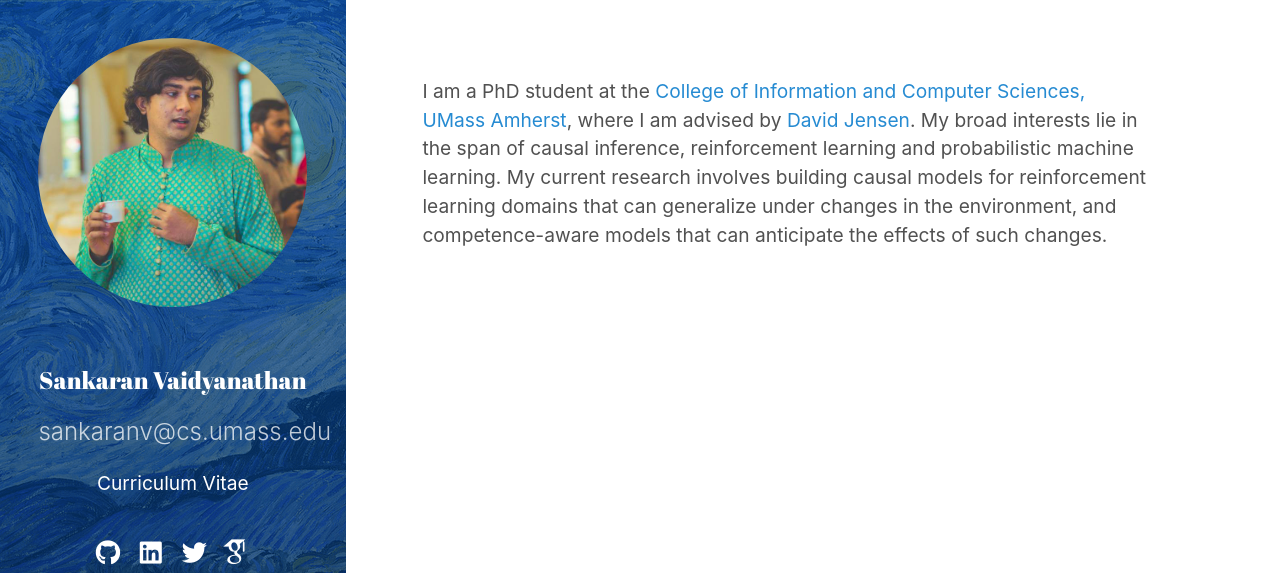
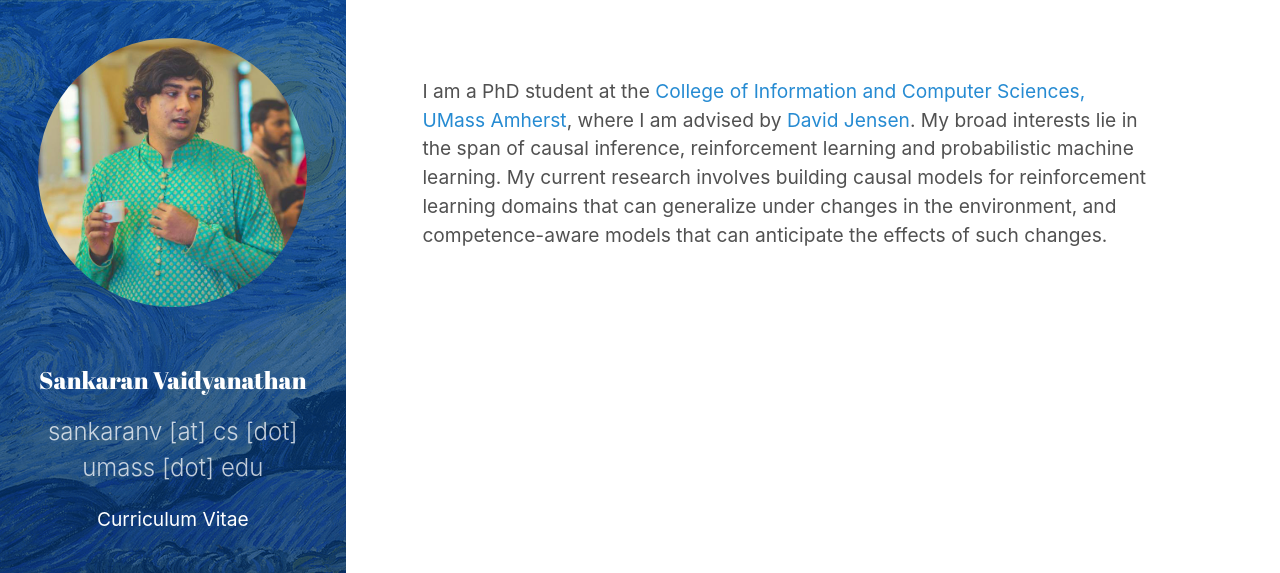
Before and after one commit to sankaranv/sankaranv.github.io, a Jekyll site: the page built from index.md, in a window 1280 px wide, cut to the strip 0-573 px from the top of the page. Built offline with Jekyll 4.4.1, drawn with Linux system fonts in a browser that asks for light colours; nearby versions of some CDN libraries; some web fonts are replaced; the list of posts is cut into pages by our own code.

Commit message:
Update _config.yml

```diff
--- a/_config.yml
+++ b/_config.yml
@@ -5,7 +5,7 @@
 # Setup
 title:            Sankaran Vaidyanathan
 tagline:          'Personal Webpage'
-description:      'sankaranv@cs.umass.edu'
+description:      'sankaranv [at] cs [dot] umass [dot] edu'
 url:              https://sankaranv.github.io
 #baseurl:          '/hydeout'
                   # the optional subpath of your site, e.g. "/blog"
```
